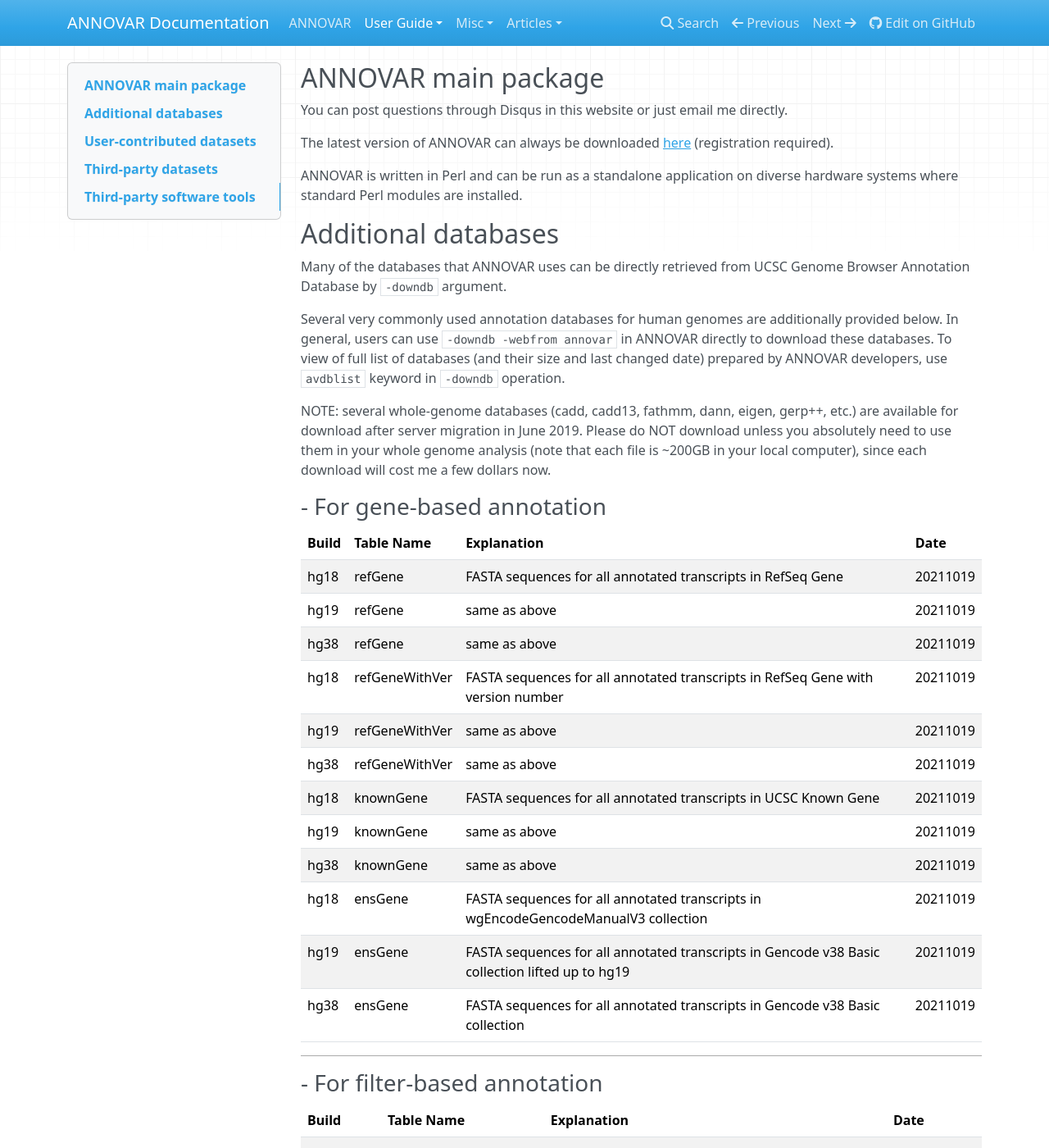
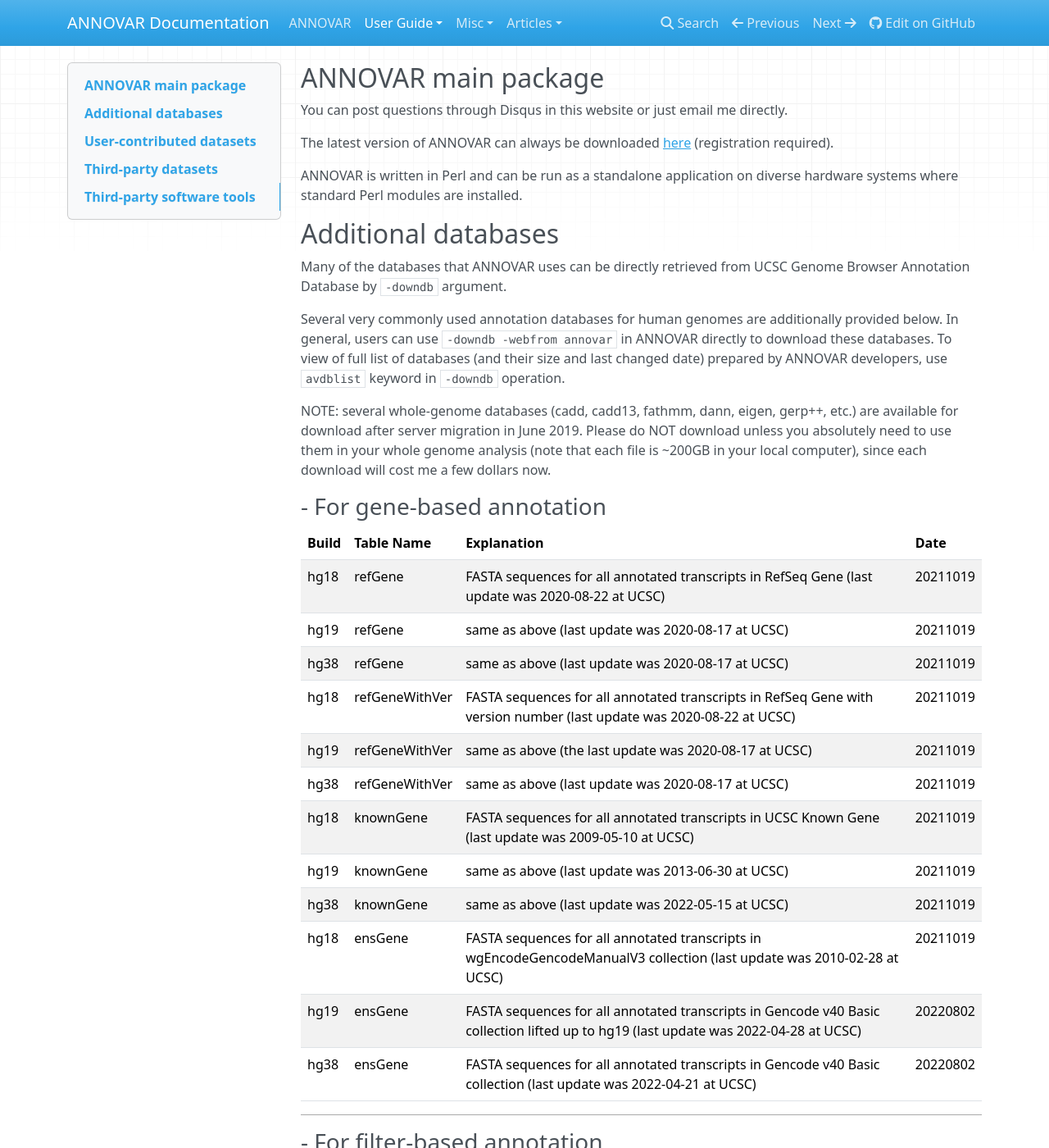
Before and after one commit to WGLab/doc-ANNOVAR, an MkDocs documentation site: the page built from docs/user-guide/download.md, in a window 1280 px wide and 1400 px high. Shown: the whole window at 82% size. Built offline with MkDocs 1.6.1, drawn with Linux system fonts in a browser that asks for light colours; nearby versions of some CDN libraries; comment, search, counter and statistics services are not loaded.

Commit message:
Update download.md

```diff
--- a/docs/user-guide/download.md
+++ b/docs/user-guide/download.md
@@ -18,18 +18,18 @@ NOTE: several whole-genome databases (cadd, cadd13, fathmm, dann, eigen, gerp++,
 
 | Build | Table Name | Explanation | Date |
 |---|---|---|---|
-| hg18 | refGene | FASTA sequences for all annotated transcripts in RefSeq Gene | 20211019 |
-| hg19 | refGene | same as above | 20211019 |
-| hg38 | refGene | same as above | 20211019 |
-| hg18 | refGeneWithVer | FASTA sequences for all annotated transcripts in RefSeq Gene with version number | 20211019 |
-| hg19 | refGeneWithVer | same as above | 20211019 |
-| hg38 | refGeneWithVer | same as above | 20211019 |
-| hg18 | knownGene | FASTA sequences for all annotated transcripts in UCSC Known Gene | 20211019 |
-| hg19 | knownGene | same as above | 20211019 |
-| hg38 | knownGene | same as above | 20211019 |
-| hg18 | ensGene | FASTA sequences for all annotated transcripts in wgEncodeGencodeManualV3 collection | 20211019 |
-| hg19 | ensGene | FASTA sequences for all annotated transcripts in Gencode v38 Basic collection lifted up to hg19 | 20211019 |
-| hg38 | ensGene | FASTA sequences for all annotated transcripts in Gencode v38 Basic collection | 20211019 |
+| hg18 | refGene | FASTA sequences for all annotated transcripts in RefSeq Gene (last update was 2020-08-22 at UCSC) | 20211019 |
+| hg19 | refGene | same as above (last update was 2020-08-17 at UCSC) | 20211019 |
+| hg38 | refGene | same as above (last update was 2020-08-17 at UCSC) | 20211019 |
+| hg18 | refGeneWithVer | FASTA sequences for all annotated transcripts in RefSeq Gene with version number (last update was 2020-08-22 at UCSC) | 20211019 |
+| hg19 | refGeneWithVer | same as above (the last update was 2020-08-17 at UCSC) | 20211019 |
+| hg38 | refGeneWithVer | same as above  (last update was 2020-08-17 at UCSC) | 20211019 |
+| hg18 | knownGene | FASTA sequences for all annotated transcripts in UCSC Known Gene (last update was 2009-05-10 at UCSC) | 20211019 |
+| hg19 | knownGene | same as above (last update was 2013-06-30 at UCSC) | 20211019 |
+| hg38 | knownGene | same as above (last update was 2022-05-15 at UCSC) | 20211019 |
+| hg18 | ensGene | FASTA sequences for all annotated transcripts in wgEncodeGencodeManualV3 collection (last update was 2010-02-28 at UCSC) | 20211019 |
+| hg19 | ensGene | FASTA sequences for all annotated transcripts in Gencode v40 Basic collection lifted up to hg19 (last update was 2022-04-28 at UCSC) | 20220802 |
+| hg38 | ensGene | FASTA sequences for all annotated transcripts in Gencode v40 Basic collection (last update was 2022-04-21 at UCSC) | 20220802 |
 
 ---
 
```
